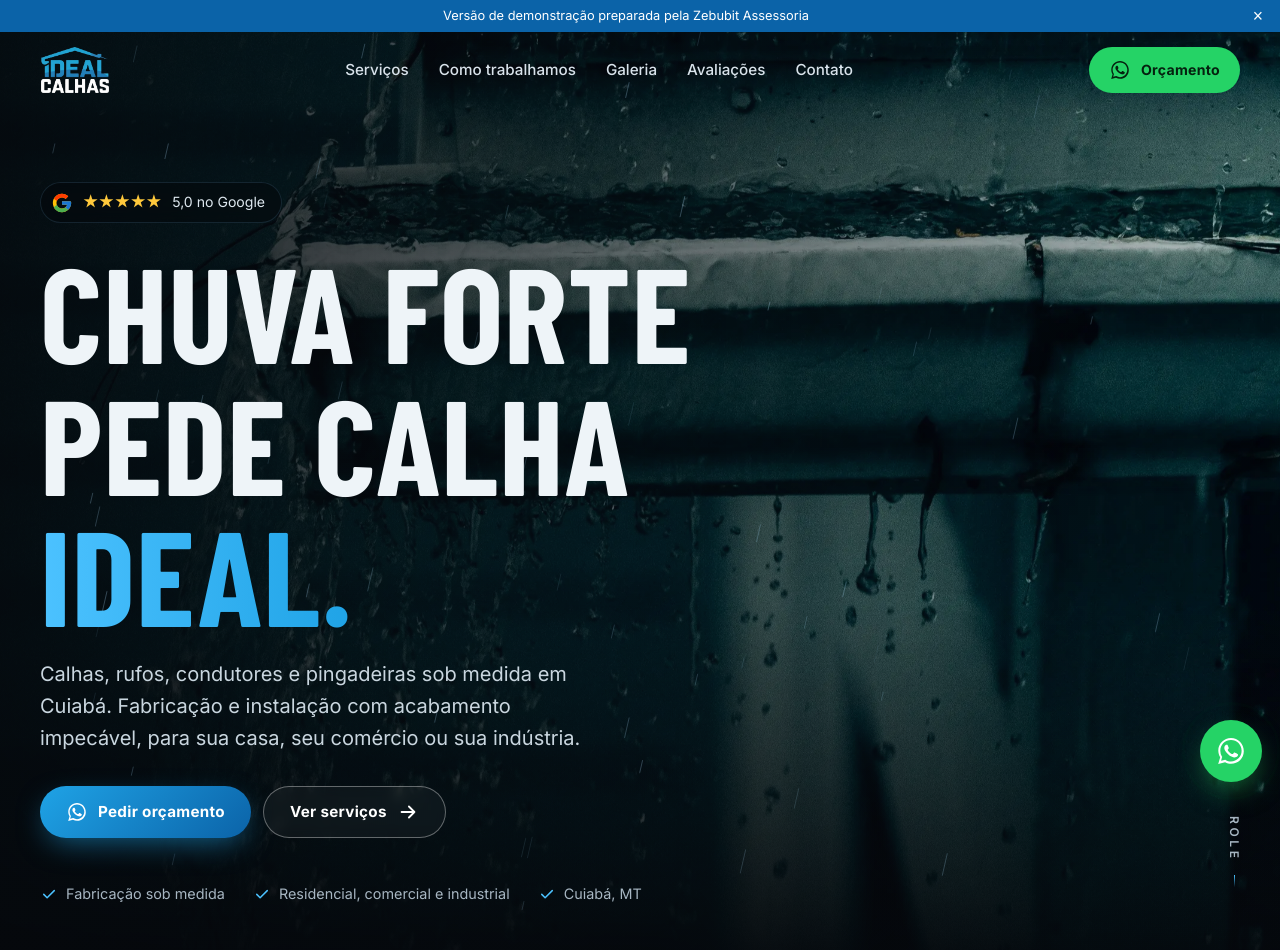
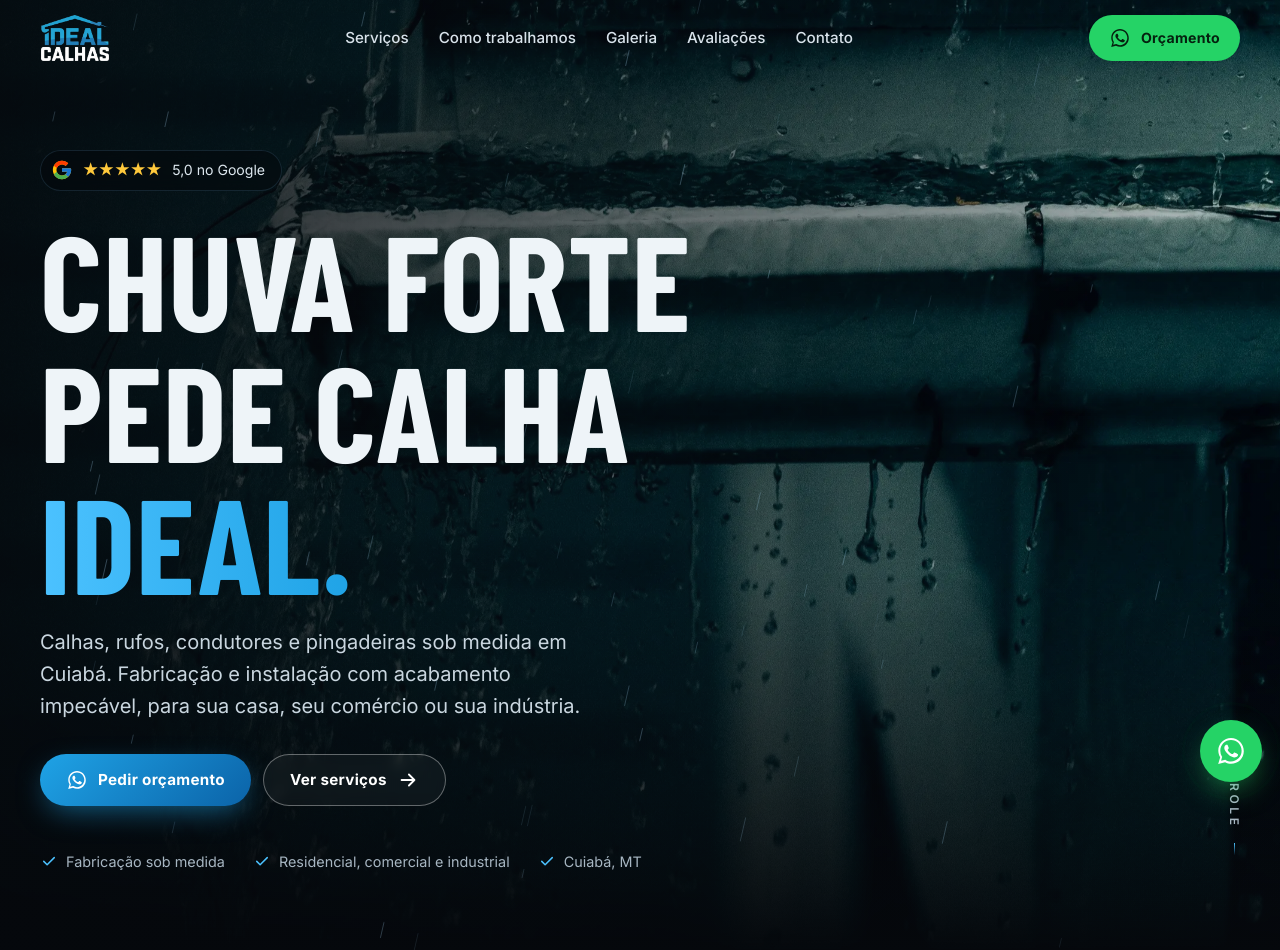
Before and after one commit to zebubit/ideal-calhas, a plain HTML site: page index.html in a window 1280 px wide. Shown: the top 950 px of the page. Drawn offline with nearby package versions, Linux system fonts and the light colour scheme; animation ran at ten frames a second; a web font is replaced by a local one.

Commit message:
Remove faixa de demonstração e noindex (site vendido)
Co-Authored-By: Claude Sonnet 5.5 <noreply@anthropic.com>

```diff
--- a/index.html
+++ b/index.html
@@ -4,7 +4,6 @@
 <meta charset="utf-8">
 <meta name="viewport" content="width=device-width, initial-scale=1">
 <meta name="format-detection" content="telephone=no">
-<meta name="robots" content="noindex, nofollow">
 <title>Ideal Calhas | Calhas, Rufos e Condutores em Cuiabá</title>
 <meta name="description" content="Calhas, rufos, condutores, coifas, dutos e pingadeiras sob medida em Cuiabá. Fabricação e instalação com acabamento impecável. Nota 5,0 no Google. Peça seu orçamento pelo WhatsApp.">
 <meta name="theme-color" content="#05080C">
@@ -269,7 +268,6 @@ footer{border-top:1px solid var(--line);padding:46px 0 110px;color:var(--mut);fo
 </head>
 <body>
 
-<div class="demo" id="demo">Versão de demonstração preparada pela Zebubit Assessoria <button type="button" aria-label="Fechar aviso" onclick="this.parentNode.remove();document.querySelector('.nav').classList.remove('has-demo')">×</button></div>
 
 <svg width="0" height="0" style="position:absolute" aria-hidden="true">
   <symbol id="wa" viewBox="0 0 32 32"><path d="M16 3C9 3 3.3 8.6 3.3 15.6c0 2.4.7 4.7 1.9 6.7L3.2 29l6.9-1.8c1.9 1 4 1.6 6 1.6 7 0 12.7-5.6 12.7-12.6C28.8 8.6 23 3 16 3zm0 23.4c-1.9 0-3.8-.5-5.4-1.5l-.4-.2-4.1 1.1 1.1-4-.3-.4a10.4 10.4 0 0 1-1.6-5.6C5.3 9.8 10.1 5.1 16 5.1s10.6 4.7 10.6 10.6S21.9 26.4 16 26.4zm5.8-7.9c-.3-.2-1.9-.9-2.2-1-.3-.1-.5-.2-.7.2-.2.3-.8 1-1 1.2-.2.2-.4.2-.7.1-.3-.2-1.4-.5-2.6-1.6-1-.9-1.6-1.9-1.8-2.2-.2-.3 0-.5.1-.7l.5-.6c.2-.2.2-.3.3-.6.1-.2 0-.4 0-.6l-1-2.4c-.3-.6-.5-.5-.7-.5h-.6c-.2 0-.6.1-.9.4-.3.3-1.2 1.1-1.2 2.8s1.2 3.2 1.4 3.5c.2.2 2.4 3.6 5.8 5 .8.4 1.4.6 1.9.7.8.3 1.6.2 2.2.1.7-.1 1.9-.8 2.2-1.5.3-.7.3-1.4.2-1.5-.1-.1-.3-.2-.6-.4z"/></symbol>
@@ -279,7 +277,7 @@ footer{border-top:1px solid var(--line);padding:46px 0 110px;color:var(--mut);fo
   <symbol id="g" viewBox="0 0 48 48"><path fill="#FFC107" d="M43.6 20.5H42V20H24v8h11.3C33.7 32.7 29.2 36 24 36c-6.6 0-12-5.4-12-12s5.4-12 12-12c3.1 0 5.8 1.2 7.9 3.1l5.7-5.7C34 6.1 29.3 4 24 4 12.9 4 4 12.9 4 24s8.9 20 20 20 20-8.9 20-20c0-1.3-.1-2.4-.4-3.5z"/><path fill="#FF3D00" d="M6.3 14.7l6.6 4.8C14.7 15.1 19 12 24 12c3.1 0 5.8 1.2 7.9 3.1l5.7-5.7C34 6.1 29.3 4 24 4 16.3 4 9.7 8.3 6.3 14.7z"/><path fill="#4CAF50" d="M24 44c5.2 0 9.9-2 13.4-5.2l-6.2-5.2C29.2 35.1 26.7 36 24 36c-5.2 0-9.6-3.3-11.3-8l-6.5 5C9.5 39.6 16.2 44 24 44z"/><path fill="#1976D2" d="M43.6 20.5H42V20H24v8h11.3c-.8 2.2-2.2 4.2-4.1 5.6l6.2 5.2C37 39.2 44 34 44 24c0-1.3-.1-2.4-.4-3.5z"/></symbol>
 </svg>
 
-<header class="nav has-demo" id="nav">
+<header class="nav" id="nav">
   <div class="wrap">
     <a href="#topo" class="logo" aria-label="Ideal Calhas, início"><img src="img/logo.png" alt="Ideal Calhas" width="470" height="313"></a>
     <nav class="menu" aria-label="Principal">
```
